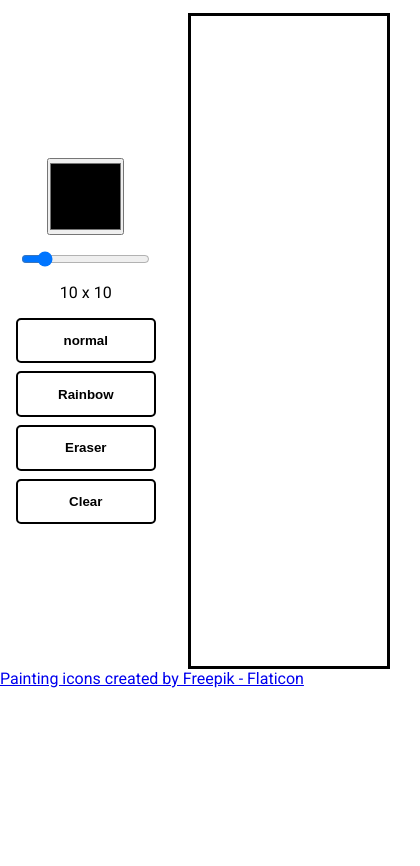
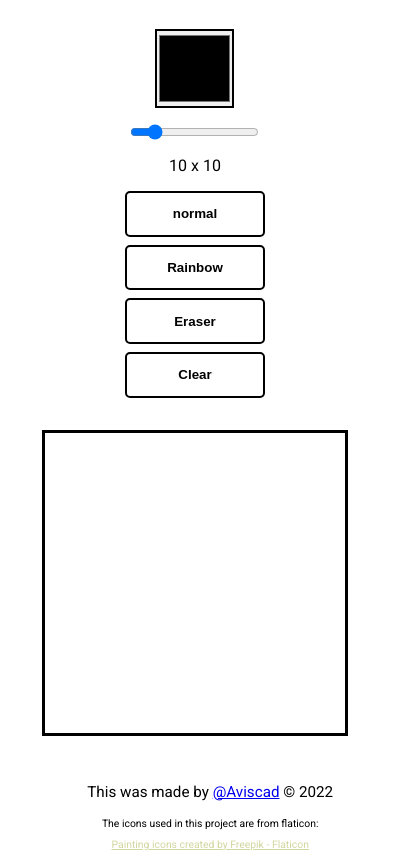
Before and after one commit to Aviscad/etch-a-sketch, a plain HTML site: page index.html in a window 390 px wide. Shown: the part 76-942 px from the top of the page, 420 px wide, since content can reach past the window. Before the commit the page ends 844 px from the top, so only its background shows below. Drawn offline with Linux system fonts and the light colour scheme.

Commit message:
Finishing details and responsive view

```diff
--- a/css/style.css
+++ b/css/style.css
@@ -4,11 +4,18 @@
     padding: 0;
     box-sizing: content-box;
 }
+
 html{
     font-size: 16px;
     box-sizing: inherit;
     font-family: 'Roboto', sans-serif;
+    overflow-x: hidden;
 }
+
+body{
+    color: #000;
+}
+
 header{
     margin: auto;
     width: 100%;
@@ -16,22 +23,41 @@ header{
     text-align: center;
     font-size: 1.5rem;
 }
+
 main{
     display: flex;
     justify-content: center;
     gap: 1rem;
 }
 
+footer{
+    margin-top: 2rem;
+    display: flex;
+    width: 100%;
+    justify-content: center;
+    flex-direction: column;
+    align-items: center;
+    padding: 1em;
+    font-size: .95em;
+    text-align: center;
+}
+
 button{
     background-color: transparent;
-    border: 2px solid #000;
+    border: 2px solid rgb(0, 0, 0);
     border-radius: 5px;
     padding: 1em 3em;
     cursor: pointer;
     font-weight: bold;
 }
+
 button:hover{
-    background-color: antiquewhite;
+    background-color: #000;
+    color: #fff;
+}
+
+input[type="color"]{
+    border: 2px solid #000;
 }
 
 .options{
@@ -42,19 +68,34 @@ button:hover{
     padding: 1rem;
     gap: 1rem;
 }
+
 .options-actions{
     display: flex;
     flex-direction: column;
     gap: .5rem;
 }
+
 .grid{
-    border: 3px solid #000;
+    border: 3px solid rgb(0, 0, 0);
     display: grid;
-    width: 650px;
-    height: 650px;
+    width: 500px;
+    height: 500px;
 }
+
 .box{
     cursor: pointer;
+}
+
+.credits{
+    padding-top:1rem;
+    display: flex;
+    flex-direction: column;
+    gap: .5rem;
+    font-size: .65rem;
+}
+
+.credits a{
+    color: #D2D79F;
 }
 
 #color-picker{
@@ -62,3 +103,21 @@ button:hover{
     height: 75px;
     transition: background .5s ease-in-out;
 }
+
+@media only screen and (max-width:768px){
+    main{
+        flex-direction: column;
+        justify-content: center;
+        align-items: center;
+    }
+    .grid{
+        width: 300px;
+        height: 300px;
+    }
+}
+
+@media only screen and (min-width: 769px){
+    main{
+        flex-direction:row;
+    }
+}
--- a/index.html
+++ b/index.html
@@ -29,7 +29,13 @@
         </div>
     </main>
 
-    <a href="https://www.flaticon.com/free-icons/painting" title="painting icons">Painting icons created by Freepik - Flaticon</a>
+    <footer>
+        <p>This was made by <a href="https://github.com/Aviscad" target="_blank">@Aviscad</a> &copy; 2022</p>
+        <div class="credits">
+            The icons used in this project are from flaticon:
+            <a href="https://www.flaticon.com/free-icons/painting" title="painting icons">Painting icons created by Freepik - Flaticon</a>        </div>
+    </footer>
+
     <script src="./js/script.js"></script>
 </body>
 </html>
--- a/js/script.js
+++ b/js/script.js
@@ -149,7 +149,7 @@ rainbow.addEventListener("click", () => {
       rgbArrayValues[1],
       rgbArrayValues[2]
     );
-  }, 500);
+  }, 2500);
 });
 
 eraser.addEventListener("click", () => {
```
